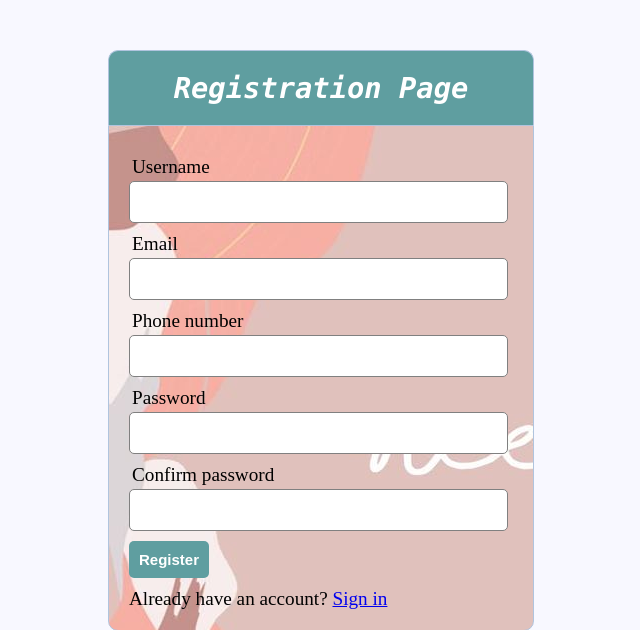
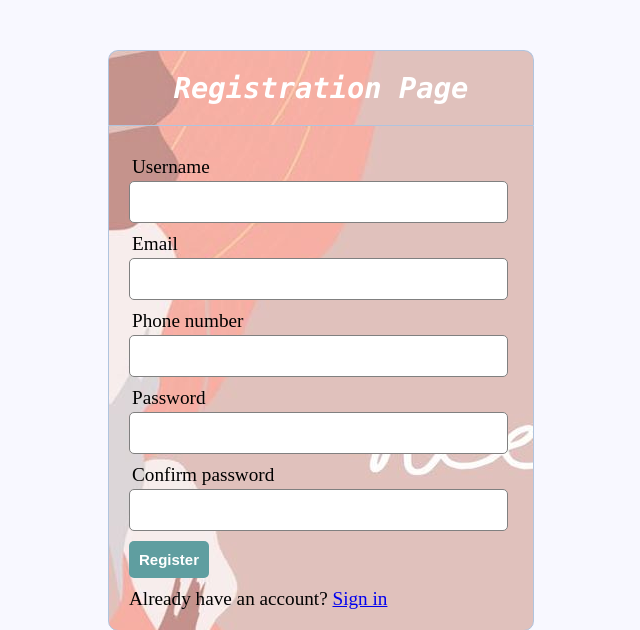
Before and after one commit to N33N/what-neen-writes, a PHP site: page /register.php in a window 1280 px wide. Shown: the top 630 px of the page, without its empty margins (319-959 px from the left). Run offline with PHP 8.4, Linux system fonts and the light colour scheme; data that the repository does not hold is empty.

Commit message:
Update style.css

```diff
--- a/public/css/style.css
+++ b/public/css/style.css
@@ -11,7 +11,7 @@
       width: 30%;
       margin: 50px auto 0px;
       color: white;
-      background: #5F9EA0;
+      background-image: url('./images/LargeCat.jpg');
       text-align: center;
       font-family: "Lucida Console", "Courier New", monospace;
       font-style: italic;
```
